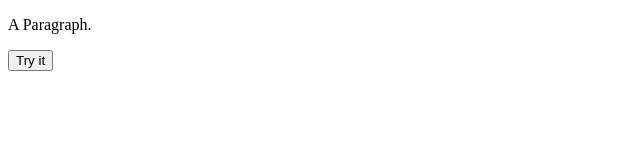
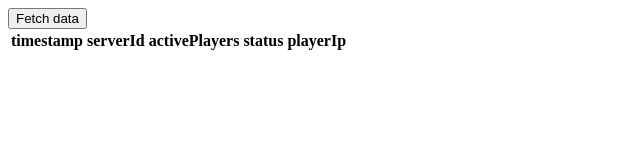
Before and after one commit to jacklaplante/metrics, a plain HTML site: page index.html in a window 1280 px wide. Shown: the whole page, without its empty margins (0-640 px from the left). Drawn offline with Linux system fonts and the light colour scheme.

Commit message:
put metrics into a table

```diff
--- a/index.html
+++ b/index.html
@@ -1,10 +1,17 @@
 <!DOCTYPE html>
 <html>
 <body>
+<button type="button" onclick="fetchData()">Fetch data</button>
 
-<p id="demo">A Paragraph.</p>
-
-<button type="button" onclick="myFunction()">Try it</button>
+<table id="metrics-table">
+  <tr>
+    <th>timestamp</th>
+    <th>serverId</th>
+    <th>activePlayers</th>
+    <th>status</th>
+    <th>playerIp</th>
+  </tr>
+</table>
 
 <script src="index.js"></script>
 
--- a/index.js
+++ b/index.js
@@ -1,7 +1,15 @@
-function myFunction() {
+function fetchData() {
   fetch('https://rvcv9mh5l1.execute-api.us-east-1.amazonaws.com/test/metrics').then(response => {
     response.json().then(json => {
-      document.getElementById("demo").innerHTML = json
+      let body = document.getElementById("metrics-table").getElementsByTagName('tbody')[0]
+      json.Items.forEach(item => {
+        let row = body.insertRow()
+        if (item.timestamp)     row.insertCell(0).innerText = item.timestamp.N
+        if (item.serverId)      row.insertCell(1).innerText = item.serverId.S
+        if (item.activePlayers) row.insertCell(2).innerText = item.activePlayers.S
+        if (item.status)        row.insertCell(3).innerText = item.status.S
+        if (item.playerIp)      row.insertCell(4).innerText = item.playerIp.S
+      })
     })
   })
 }
```
